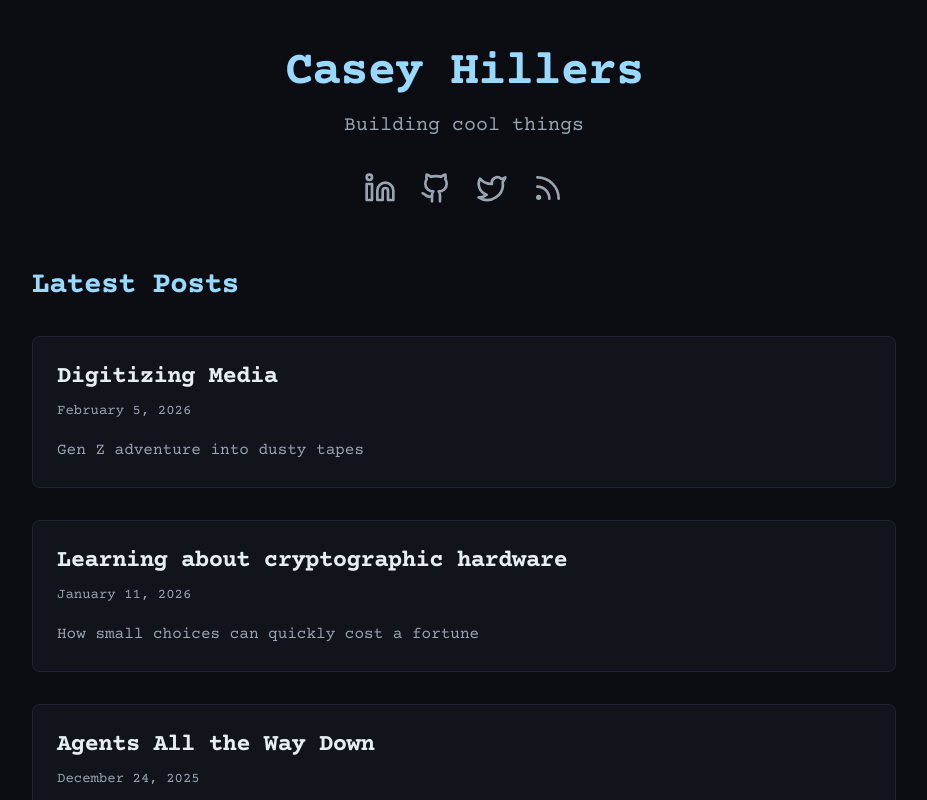
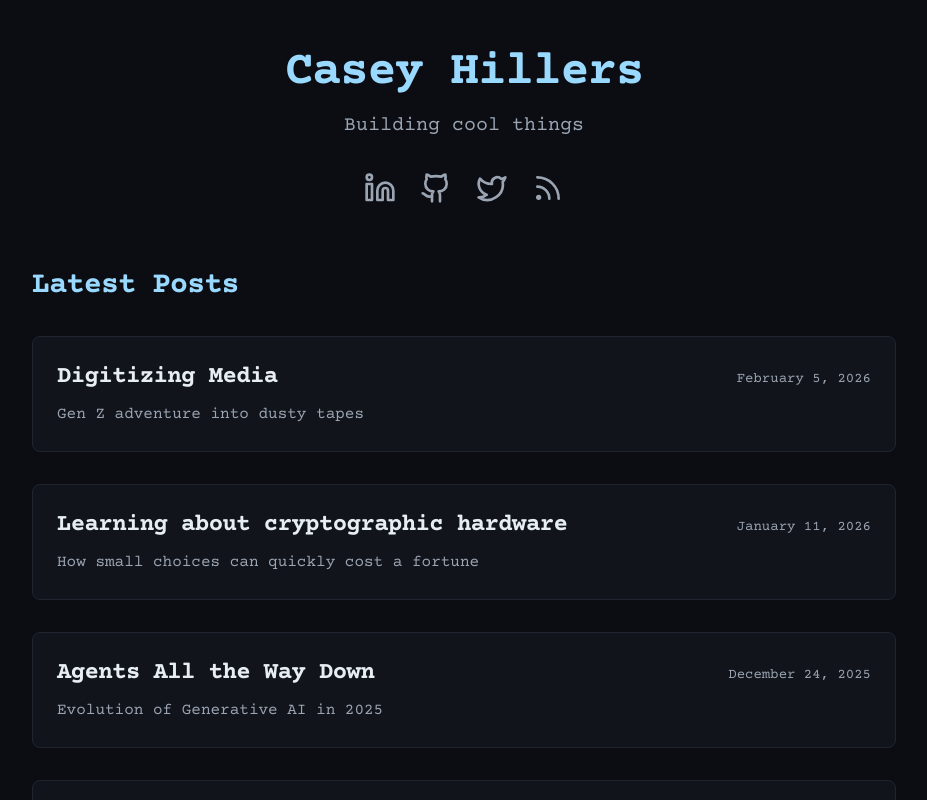
Before and after one commit to CaseyHillers/chillers-dev, a Next.js app: page / in a window 1280 px wide. Shown: the top 800 px of the page, without its empty margins (176-1103 px from the left). Built offline with nearby package versions, Linux system fonts and the light colour scheme.

Commit message:
fix: move date to right side

```diff
--- a/app/page.tsx
+++ b/app/page.tsx
@@ -59,17 +59,19 @@ export default function HomePage() {
                 key={post.id}
                 className="bg-surface border border-border rounded-lg p-6 hover:border-ice hover:bg-surface-2 transition-colors"
               >
+                <div className="flex flex-wrap items-baseline justify-between gap-4 mb-2">
                   <Link href={`/posts/${post.id}`}>
-                  <h3 className="text-xl sm:text-2xl font-semibold mb-2 hover:text-ice transition-colors tracking-tight">
+                    <h3 className="text-xl sm:text-2xl font-semibold hover:text-ice transition-colors tracking-tight">
                       {post.title}
                     </h3>
                   </Link>
-                <div className="text-muted mb-4 text-sm">
+                  <div className="text-muted text-sm">
                     {new Date(post.date).toLocaleDateString("en-US", {
                       year: "numeric",
                       month: "long",
                       day: "numeric"
                     })}
+                  </div>
                 </div>
                 <p className="text-muted leading-relaxed">
                   {post.description}
```
Lines whose indentation alone changed are shown as unchanged.
